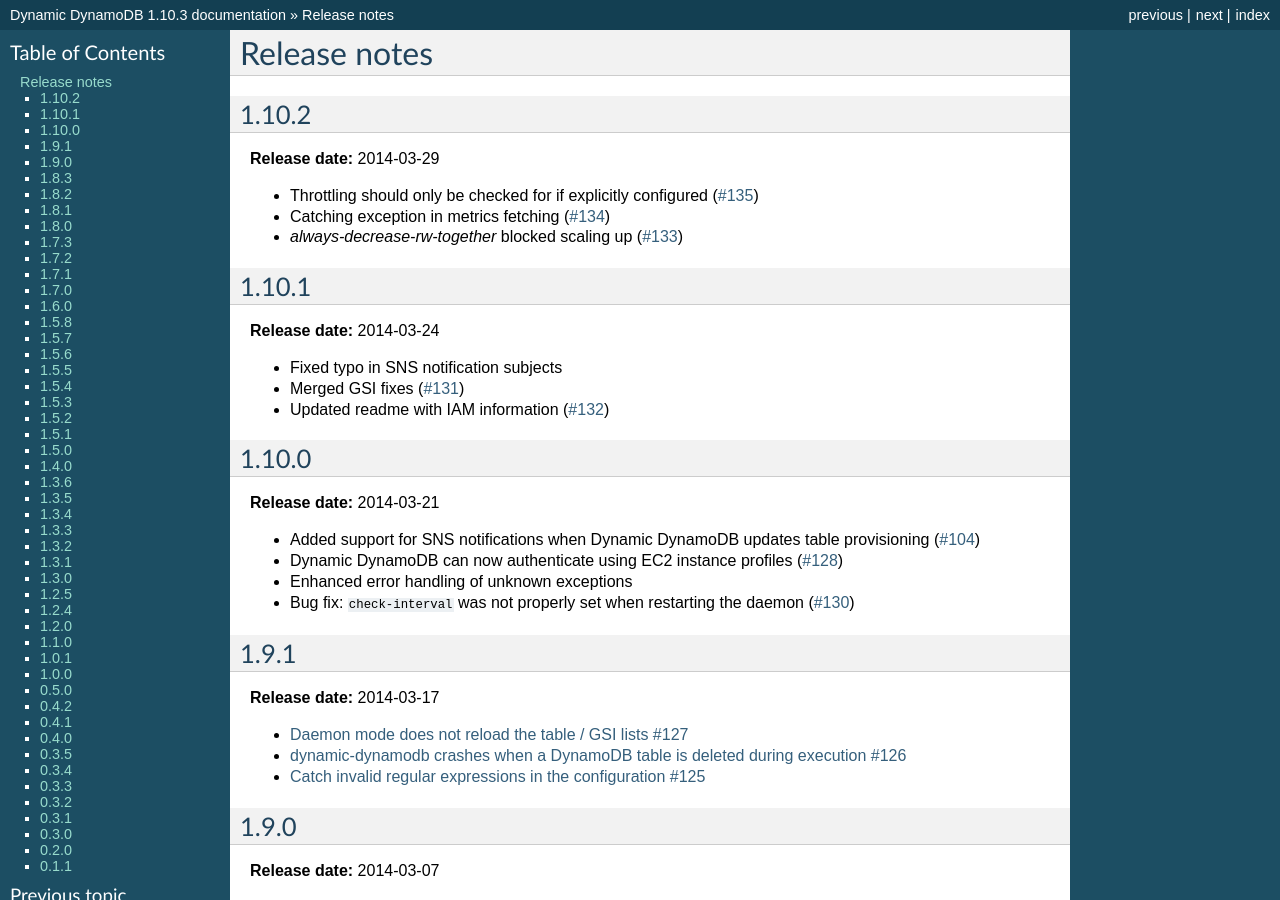
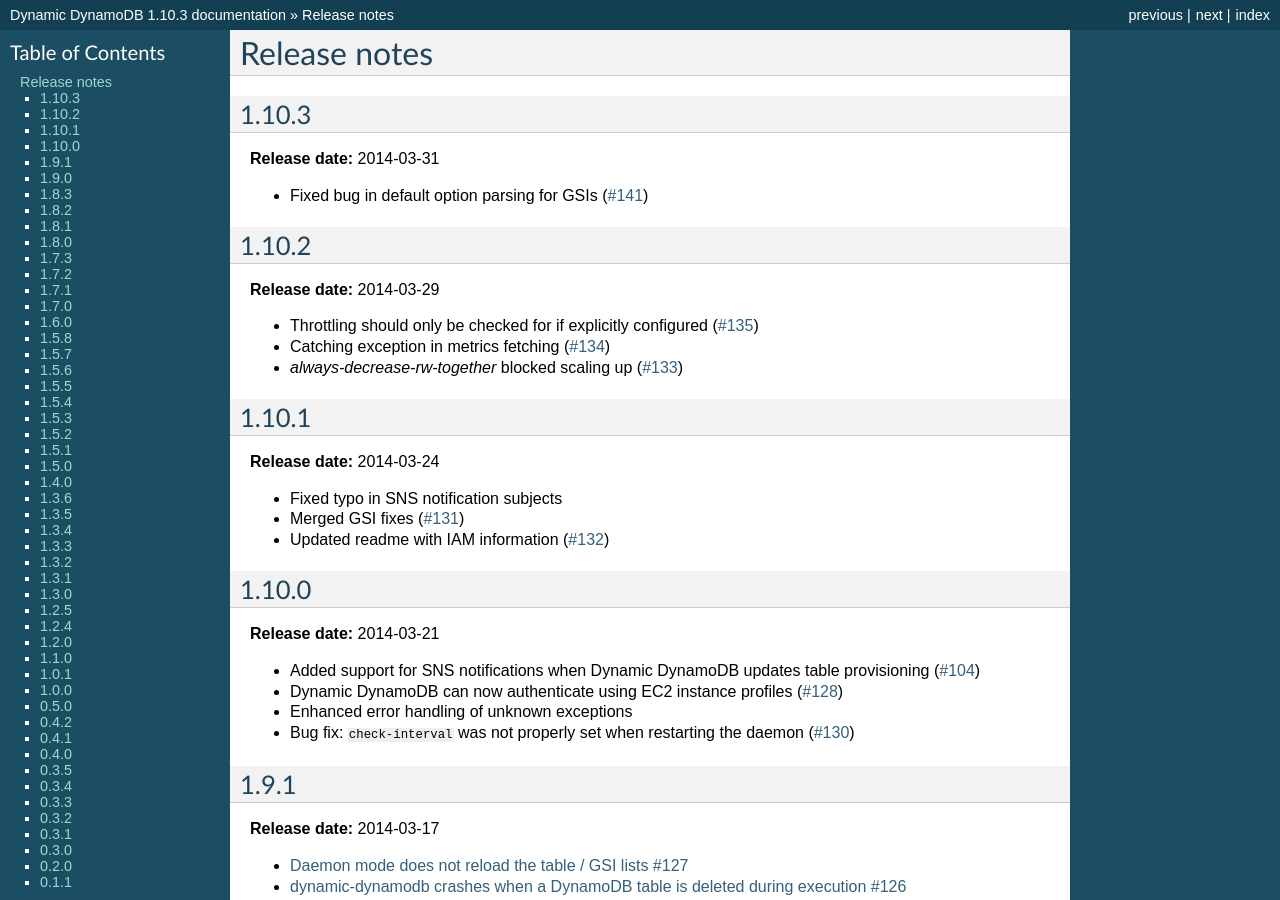
Before and after one commit to sebdah/dynamic-dynamodb, a Sphinx documentation site: the page built from docs/release_notes.rst, in a window 1280 px wide and 900 px high. Built offline with Sphinx 7.4.7, drawn with Linux system fonts in a browser that asks for light colours.

Commit message:
Updated release notes for 1.10.3

```diff
--- a/docs/release_notes.rst
+++ b/docs/release_notes.rst
@@ -1,5 +1,12 @@
 Release notes
 =============
+
+1.10.3
+------
+
+**Release date:** 2014-03-31
+
+- Fixed bug in default option parsing for GSIs (`#141 <https://github.com/sebdah/dynamic-dynamodb/issues/141>`__)
 
 1.10.2
 ------
```
